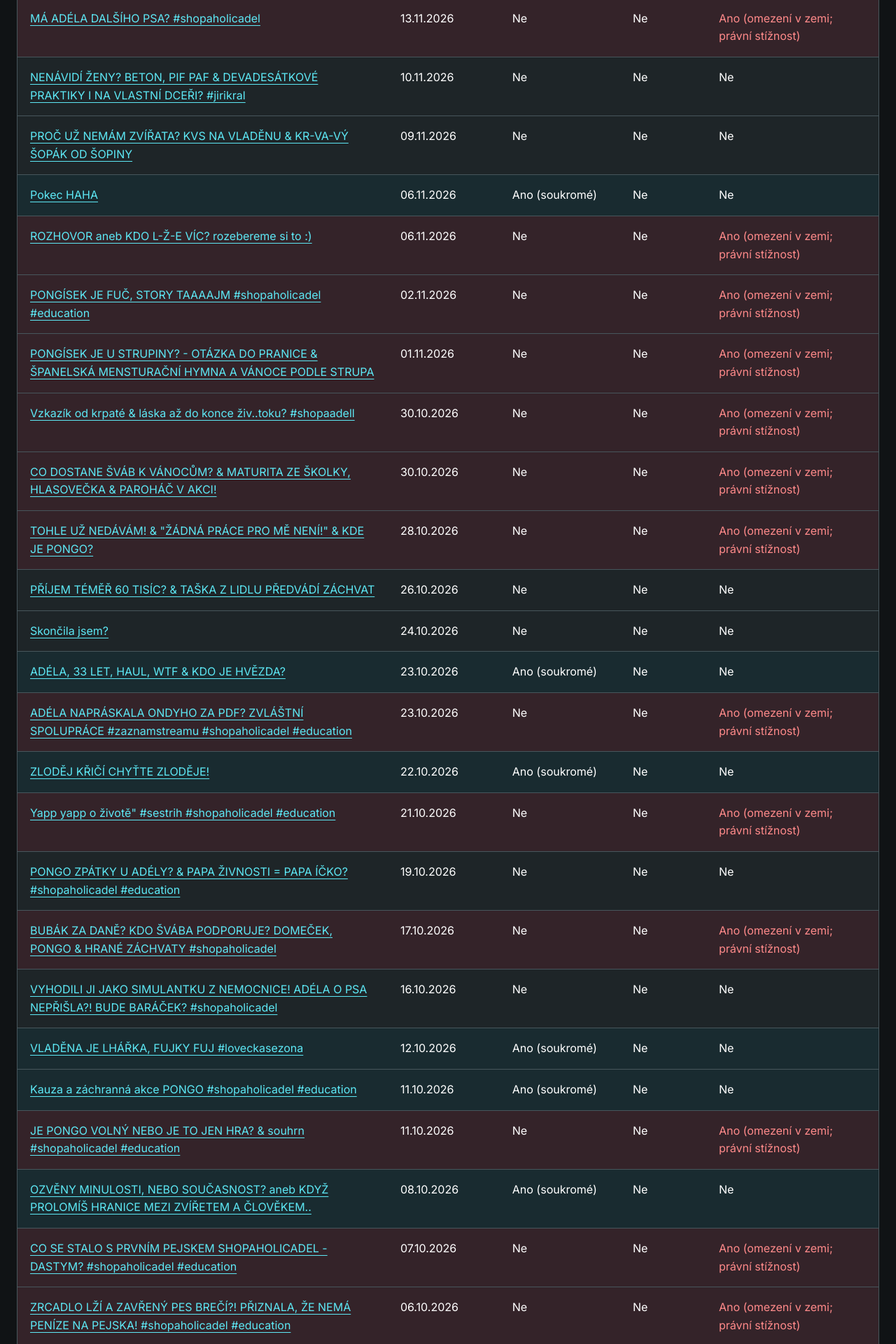
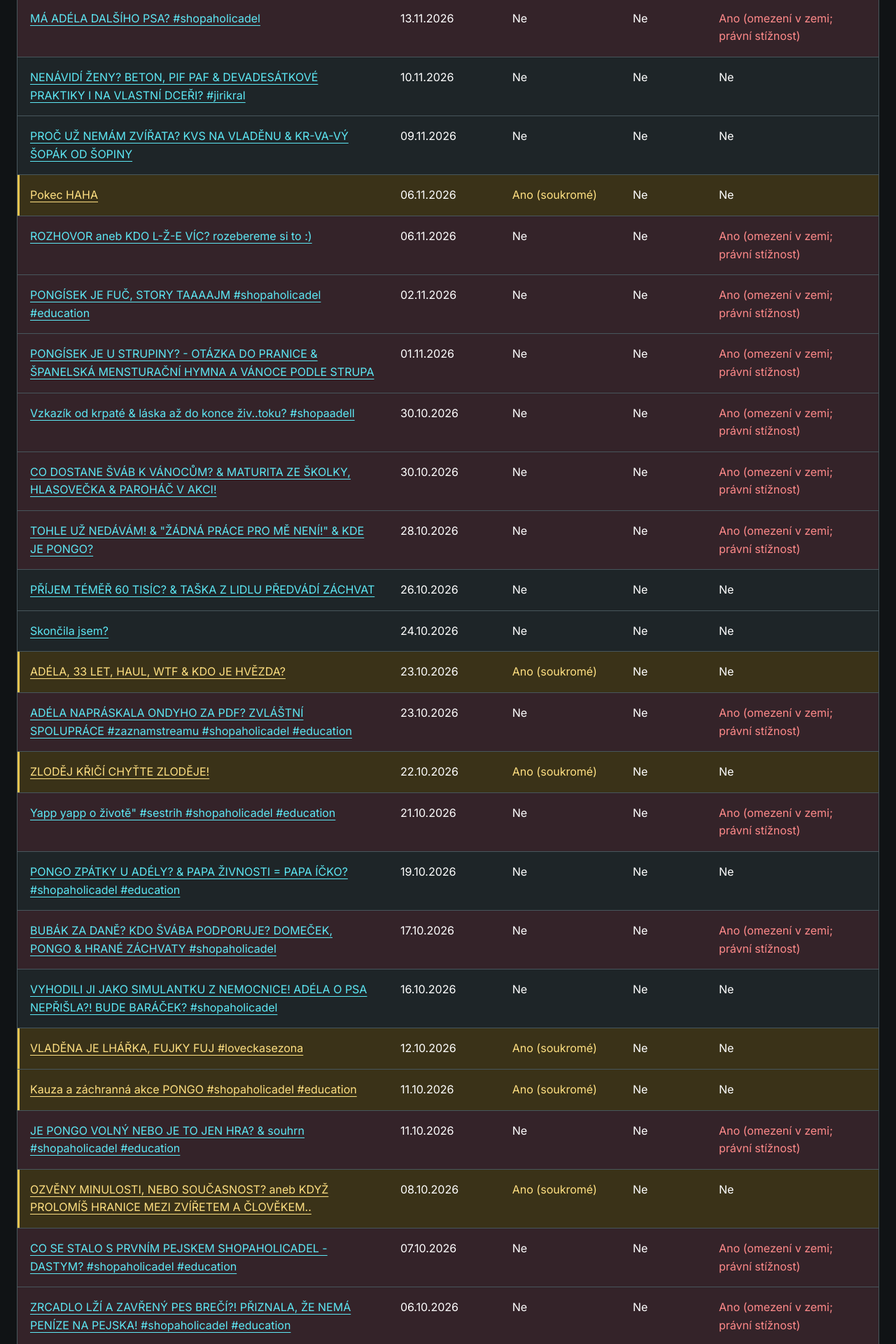
Before and after one commit to oddeleniklidu/monitoring, a Jekyll site: the page built from Případ VLaděnaPlus a ztracená videa/VLADENAplus_dostupnost_2026-11-20.html, in a window 1280 px wide. Shown: the part 1142-3062 px from the top of the page at 70% size. Built offline with Jekyll 4.4.1, drawn with Linux system fonts in a browser that asks for light colours.

Commit message:
Highlight hidden videos in yellow, retain red blocking status

```diff
--- a/assets/archive.css
+++ b/assets/archive.css
@@ -9,6 +9,7 @@
   --green: #00ff00;
   --cyan: #5de8f5;
   --red: #ff8a8a;
+  --yellow: #ffe082;
   --line: #47565c;
   --heading: "Barlow Condensed", "Arial Narrow", Arial, sans-serif;
   --body: "Inter", system-ui, -apple-system, "Segoe UI", sans-serif;
@@ -96,7 +97,10 @@ th { background: #283337; color: var(--text); font-weight: 700; }
 thead th { position: sticky; top: 0; z-index: 1; }
 tbody tr:last-child td { border-bottom: 0; }
 tbody tr:hover { outline: 1px solid var(--cyan); outline-offset: -1px; }
-tbody tr[data-status="private"] { background: #192b30; }
+tbody tr[data-status="private"] { background: #3a3218; }
+tbody tr[data-status="private"] td:first-child { box-shadow: inset 3px 0 #e8c34f; }
+tbody tr[data-status="private"] a,
+tbody tr[data-status="private"] td:nth-child(3) { color: var(--yellow); }
 tbody tr[data-status="blocked"] { background: #342329; }
 tbody tr[data-status="blocked"] td:last-child { color: var(--red); }
 tbody tr[data-status="offline"] { background: #282c35; }
```
